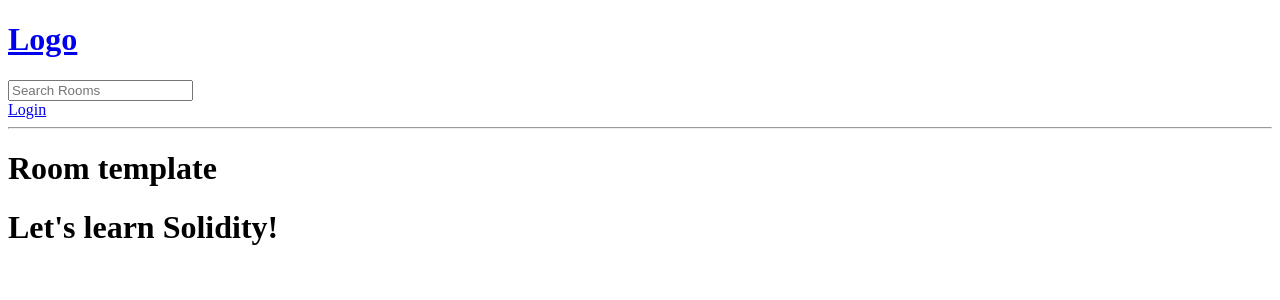
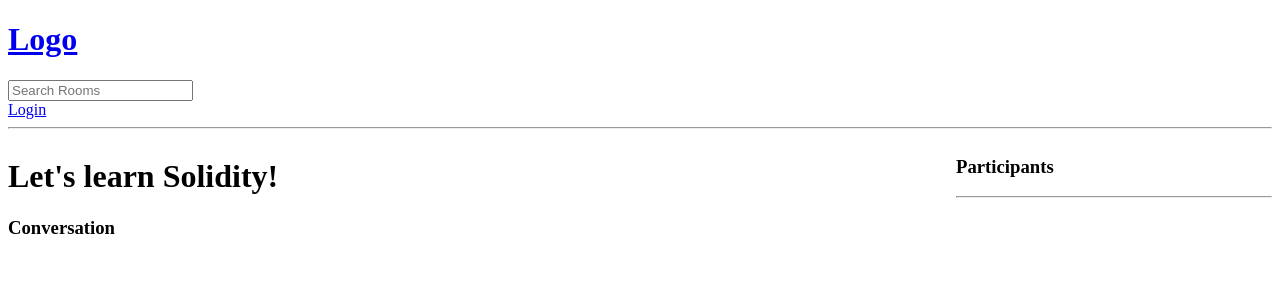
Before and after one commit to shrenikr235/stumbleupon, a Django app: page /room/3 in a window 1280 px wide. Shown: the top 300 px of the page. Run offline with Django 4.2, Linux system fonts and the light colour scheme; data comes from the database, SQL or seed files in the repository; both versions use the stored data as it was after the commit.

Commit message:
Message CRUD finally complete

```diff
--- a/base/models.py
+++ b/base/models.py
@@ -7,7 +7,7 @@ class Room(models.Model):
     topic = models.ForeignKey("Topic", on_delete=models.SET_NULL, null=True) # Topic as a string since it's written below the Room class
     name = models.CharField(max_length=200)
     description = models.TextField(null=True, blank=True) # field can be blank
-    # participants =
+    participants = models.ManyToManyField(User, related_name = "participants", blank = True)
     updated = models.DateTimeField(auto_now=True) # take timestamp every time save is hit on the item
     created = models.DateTimeField(auto_now_add=True) # take timestamp when save is hit the first time i.e during creation
 
--- a/base/templates/base/room.html
+++ b/base/templates/base/room.html
@@ -1,10 +1,52 @@
 {% extends "main.html" %}
 
 {% block content %}
+<style>
+    .room-container {
+        display: grid;
+        grid-template-columns: 3fr 1fr;
+    }
+</style>
+<div class="room-container">
 
-<h1>Room template</h1>
+    <div>
+        <h1>{{ room.name }}</h1>
+        <p>{{ room.description }}</p>
+        <div class="comment-wrapper">
+            <h3>Conversation</h3>
+            <br>
+            {% for message in room_messages %}
+                <div>
+                    {% if request.user == message.user %}
+                    <a href="{% url 'delete-message' message.id %}">Delete</a>
+                    {% endif %}
+                    <small>@{{ message.user }} {{ message.created | timesince }} ago </small>
+                    <p>{{ message.body }}</p>
+                    <hr>
+                </div>
+            {% endfor %}
+        </div>
 
-<h1>{{ room.name }}</h1>
+        {% if request.user.is_authenticated %}
+        <div class="comment-form">
+            <form action="" method="POST">
+                {% csrf_token %}
+                <input type="text" name="body" placeholder="Write your message here...">
+            </form>
+        </div>
+        {% endif %}
+    </div>
+
+    <div>
+        <h3>Participants</h3>
+        <hr>
+        {% for user in participants %}
+            <div>
+                <p>@{{ user.username }}</p>
+            </div>
+        {% endfor %}
+    </div>
+</div>
 
 
 {% endblock content %}
--- a/base/urls.py
+++ b/base/urls.py
@@ -11,4 +11,5 @@ urlpatterns = [
     path("create-room/", views.create_room, name="create-room"),
     path("update-room/<str:pk>", views.update_room, name="update-room"),
     path("delete-room/<str:pk>", views.delete_room, name="delete-room"),
+    path("delete-message/<str:pk>", views.delete_message, name="delete-message"),
 ]
--- a/base/views.py
+++ b/base/views.py
@@ -1,7 +1,7 @@
 from urllib.request import Request
 from django.shortcuts import render, redirect
 from django.http import HttpResponse
-from .models import Room, Topic
+from .models import Room, Topic, Message
 from .forms import RoomForm
 from django.db.models import Q
 from django.contrib.auth.models import User
@@ -102,7 +102,22 @@ def room(request, pk):
     #         room = i
 
     room = Room.objects.get(id=pk)
-    context = {"room": room}
+    # chatroom messages CRUD
+    room_messages = room.message_set.all().order_by("-created") # query child objects of speific room
+
+    participants = room.participants.all()
+
+
+    if request.method  == "POST":
+        message = Message.objects.create(
+            user = request.user,
+            room = room,
+            body = request.POST.get("body")
+        )
+        room.participants.add(request.user) # add user to manytomany field
+        return redirect("room", pk = room.id)
+
+    context = {"room": room, "room_messages": room_messages, "participants": participants}
     return render(request, "base/room.html", context)
 
 @login_required(login_url="login") # restrict to logged in users only
@@ -147,3 +162,15 @@ def delete_room(request, pk):
         room.delete()
         return redirect("home")
     return render(request, "base/delete.html", {"obj": room})
+
+@login_required(login_url="login")
+def delete_message(request, pk):
+    message = Message.objects.get(id=pk)
+
+    if request.user != message.user:
+        return HttpResponse("You don't have sufficient permissions to view this.")
+
+    if request.method == "POST":
+        message.delete()
+        return redirect("home")
+    return render(request, "base/delete.html", {"obj": message})
```
Also changed, not shown: base/migrations/0003_alter_room_options_room_participants.py (added), db.sqlite3.
